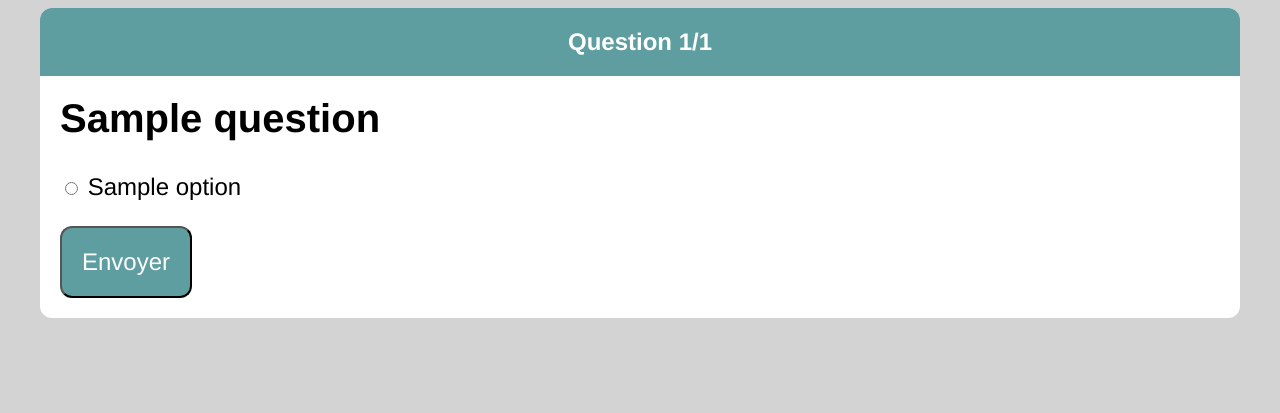
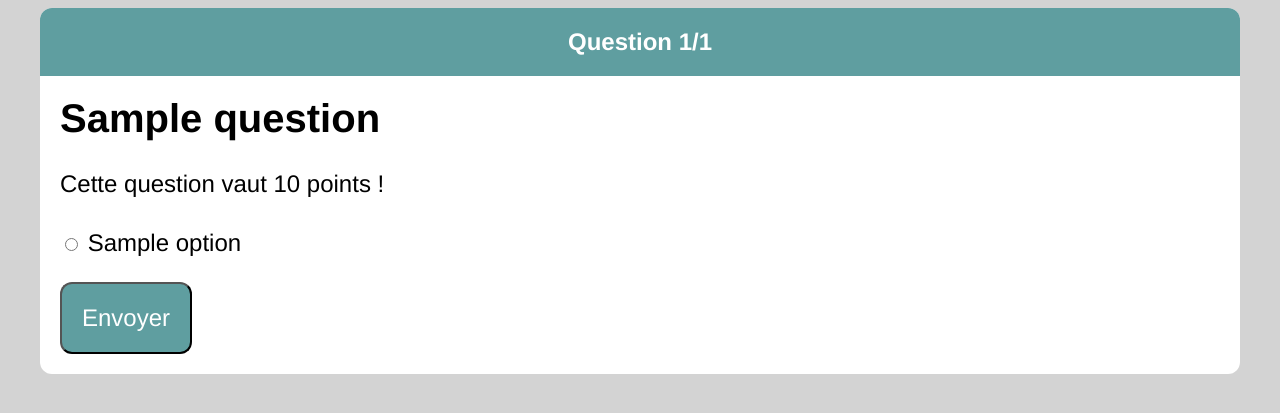
Before and after one commit to chloefont/mysite, a Django app: page /questions/1/ in a window 1280 px wide. Shown: the top 413 px of the page. Run offline with Django 3.2, Linux system fonts and the light colour scheme; tables that the repository leaves empty hold one stand-in row (values such as "Sample post").

Commit message:
Ajout d'un champ points sur les questions

```diff
--- a/quiz/models.py
+++ b/quiz/models.py
@@ -3,6 +3,7 @@ from django.utils import timezone
 
 class Question(models.Model):
     label = models.CharField(max_length=100)
+    points = models.IntegerField(default=1)
 
     def __str__(self):
         return self.label
--- a/quiz/templates/quiz/question_detail.html
+++ b/quiz/templates/quiz/question_detail.html
@@ -9,6 +9,9 @@
     </div>
     <div class="question-body">
       <h1 class="question-title">{{question.label}}</h1>
+      {% if question.points > 1 %}
+        <p>Cette question vaut {{ question.points}} points !</p>
+      {% endif %}
       <form class="" action="" method="post">
         {% csrf_token %}
         {% for option in options %}
--- a/quiz/views.py
+++ b/quiz/views.py
@@ -2,6 +2,7 @@ from django.shortcuts import render, get_object_or_404, redirect
 from quiz.models import Question, Results
 from quiz.utils import get_rank
 from quiz.forms import NameForm
+from django.db.models import Sum
 
 def home(request):
     name_form = NameForm(request.POST)
@@ -51,9 +52,9 @@ def results(request):
         answer = request.session['answers'][str(question.id)]
 
         if question.is_correct(answer):
-            score += 1
+            score += question.points
 
-    score_percentage = int(score / total_questions*100)
+    score_percentage = int(score / Question.objects.aggregate(points=Sum('points'))['points']*100)
     rank = get_rank(score_percentage)
     del request.session['answers']
 
```
Also changed, not shown: quiz/migrations/0003_question_points.py (added).
